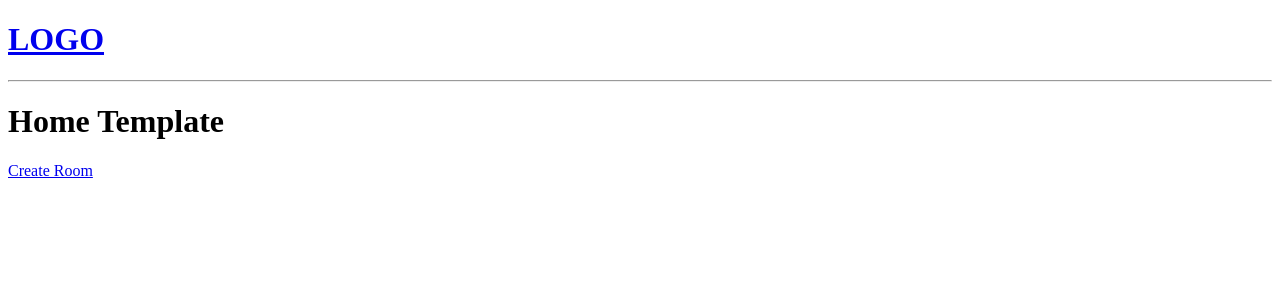
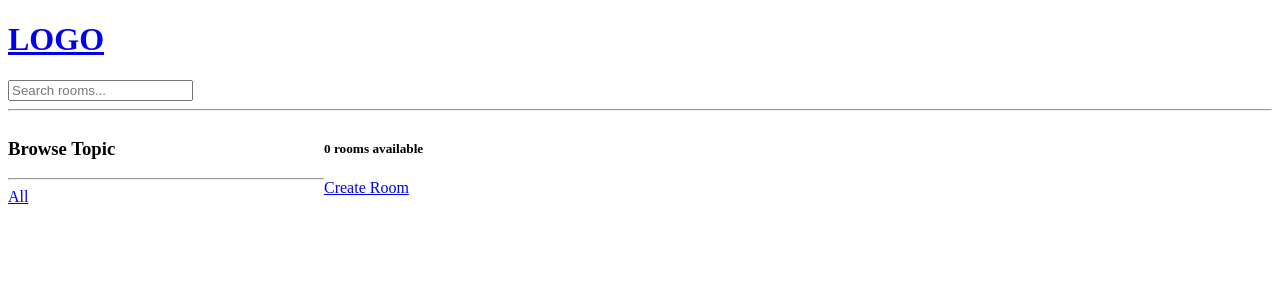
Before and after one commit to amishra0909/StudyBud, a Django app: page / in a window 1280 px wide. Shown: the top 300 px of the page. Run offline with Django 4.2, Linux system fonts and the light colour scheme; data that the repository does not hold is empty.

Commit message:
Add search functionality
Changed the view to show a topic column and filter by that query in
views.

```diff
--- a/studybud/base/templates/base/home.html
+++ b/studybud/base/templates/base/home.html
@@ -3,12 +3,33 @@
 
 {% block content %}
 
-<h1>Home Template</h1>
+<style>
+    .home-container{
+        display: grid;
+        grid-template-columns: 1fr 3fr;
+    }
+</style>
+
+<div class="home-container">
 
     <div>
+        <h3>Browse Topic</h3>
+        <hr>
 
+        <div>
+            <a href="{% url 'home'%}">All</a>
+        </div>
+
+        {% for topic in topics %}
+            <div>
+                <a href="{% url 'home'%}?q={{topic.name}}">{{topic.name}}</a>
+            </div>
+        {% endfor %}
+    </div>
+
+    <div>
+        <h5>{{room_count}} rooms available</h5>
         <a href="{% url 'create-room' %}">Create Room</a>
-
 
         <div>
             {% for room in rooms %}
@@ -25,4 +46,6 @@
         </div>
     </div>
 
+</div>
+
 {% endblock content %}
--- a/studybud/base/views.py
+++ b/studybud/base/views.py
@@ -1,6 +1,7 @@
 import re
 from django.shortcuts import render, redirect
-from .models import Room
+from django.db.models import Q
+from .models import Room, Topic
 from .forms import RoomForm
 # Create your views here.
 
@@ -12,8 +13,18 @@ from .forms import RoomForm
 
 
 def home(request):
-    rooms = Room.objects.all()
-    context = {'rooms': rooms}
+    q = request.GET.get('q')
+    query = q if q is not None else ''
+    rooms = Room.objects.filter(
+        Q(topic__name__icontains=query) |
+        Q(name__icontains=query) |
+        Q(description__icontains=query)
+        )
+
+    topics = Topic.objects.all()
+    room_count = rooms.count()
+
+    context = {'rooms': rooms, 'topics': topics, 'room_count': room_count}
     return render(request, 'base/home.html', context)
 
 def room(request, pk):
--- a/studybud/templates/navbar.html
+++ b/studybud/templates/navbar.html
@@ -2,4 +2,8 @@
     <h1>LOGO</h1>
 </a>
 
+<form method="GET" action="{% url 'home' %}">
+    <input type="text" name="q" placeholder="Search rooms..." />
+</form>
+
 <hr>
```
Lines whose indentation alone changed are shown as unchanged.
